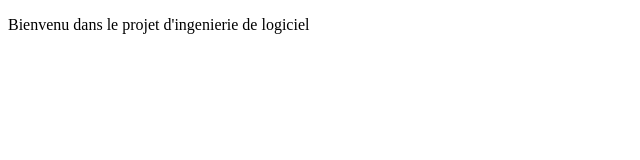
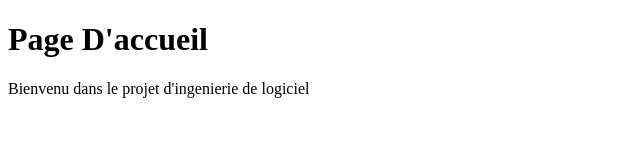
Before and after one commit to taambaa/bookhouse, a plain HTML site: page index.html in a window 1280 px wide. Shown: the whole page, without its empty margins (0-640 px from the left). Drawn offline with Linux system fonts and the light colour scheme.

Commit message:
ajout modif

```diff
--- a/index.html
+++ b/index.html
@@ -6,6 +6,7 @@
 	<meta name="viewport" content="width=device-width, initial-scale=1">
 	<title>Projet</title>
 </head>
+<h1>Page D'accueil</h1>
 <p>Bienvenu dans le projet d'ingenierie de logiciel</p>
 <body>
 
```
